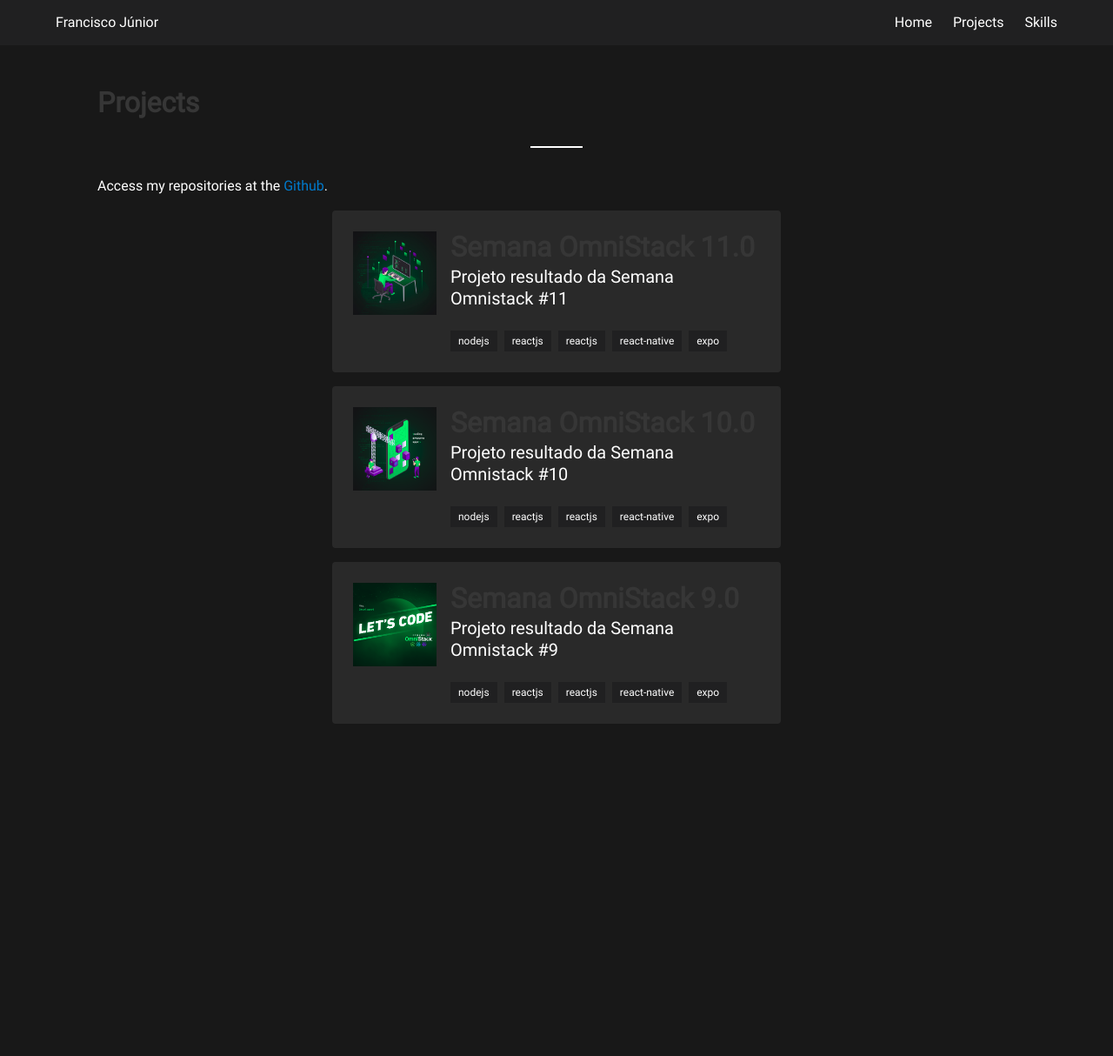
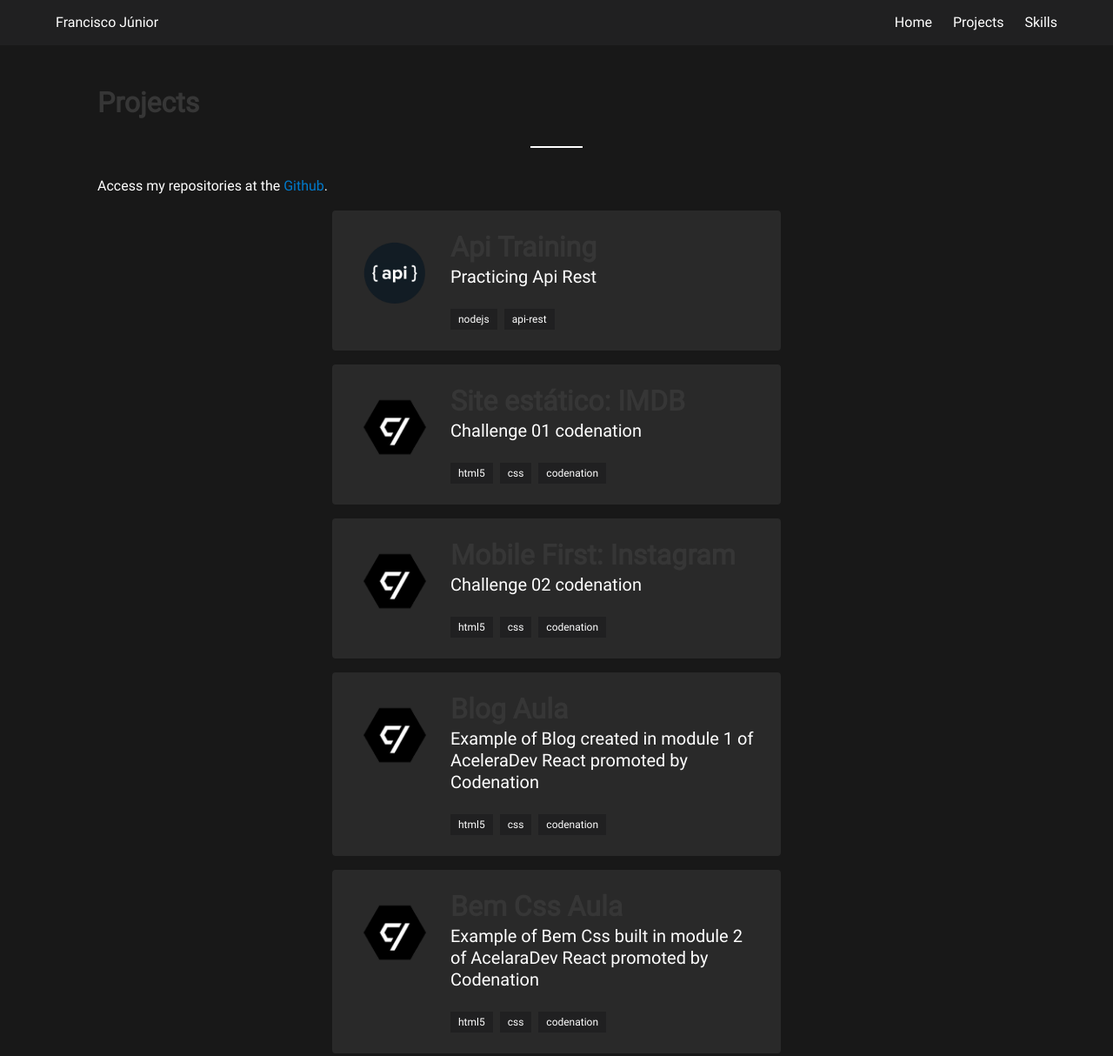
Before and after one commit to franciscojunior10/personal-website-gatsby, a Gatsby site: page /projects in a window 1280 px wide. Shown: the top 1214 px of the page at 87% size. Before the commit the page ends 896 px from the top, so only its background shows below. Built offline with nearby package versions, Linux system fonts and the light colour scheme; Gatsby itself is replaced by a stand-in of ours.

Commit message:
feat: added more projects

```diff
--- a/src/components/Card/index.js
+++ b/src/components/Card/index.js
@@ -10,7 +10,7 @@
   tags,
   image,
 }) => (
-  <a href={link}>
+  <a href={link} target="_blank">
     <div className="card">
       <div className="card-content">
         <div className="media">
--- a/src/pages/projects.js
+++ b/src/pages/projects.js
@@ -33,6 +33,20 @@
       }
     }
   }
+  codenation: file(relativePath: { eq: "code.png" }) {
+    childImageSharp {
+      fixed(width: 96, height: 96) {
+        ...GatsbyImageSharpFixed
+      }
+    }
+  }
+  api: file(relativePath: { eq: "api.png" }) {
+    childImageSharp {
+      fixed(width: 96, height: 96) {
+        ...GatsbyImageSharpFixed
+      }
+    }
+  }
 }
 `;
 
@@ -56,25 +70,66 @@
 
       <div className="columns is-centered">
         <div className="column is-half">
+
           <Card
-            title="Semana OmniStack 11.0"
-            subtitle="Projeto resultado da Semana Omnistack #11"
+            title="Api Training"
+            subtitle="Practicing Api Rest"
+            link="https://github.com/franciscojunior10/api-training"
+            tags={['nodejs', 'api-rest']}
+            image={<Img fixed={data.api.childImageSharp.fixed} alt="Semana OmniStack 10.0" />}
+          />
+
+          <Card
+            title="Site estático: IMDB"
+            subtitle="Challenge 01 codenation"
+            link="https://github.com/franciscojunior10/challenge-imdb"
+            tags={['html5', 'css', 'codenation']}
+            image={<Img fixed={data.codenation.childImageSharp.fixed} alt="Semana OmniStack 9.0" />}
+          />
+
+          <Card
+            title="Mobile First: Instagram"
+            subtitle="Challenge 02 codenation"
+            link="https://github.com/franciscojunior10/challenge-instagram-mobile-first"
+            tags={['html5', 'css', 'codenation']}
+            image={<Img fixed={data.codenation.childImageSharp.fixed} alt="Semana OmniStack 9.0" />}
+          />
+
+          <Card
+            title="Blog Aula"
+            subtitle="Example of Blog created in module 1 of AceleraDev React promoted by Codenation"
+            link="https://github.com/franciscojunior10/blog-aula"
+            tags={['html5', 'css', 'codenation']}
+            image={<Img fixed={data.codenation.childImageSharp.fixed} alt="Semana OmniStack 9.0" />}
+          />
+
+          <Card
+            title="Bem Css Aula"
+            subtitle=" Example of Bem Css built in module 2 of AcelaraDev React promoted by Codenation"
+            link="https://github.com/franciscojunior10/bem-css-aula"
+            tags={['html5', 'css', 'codenation']}
+            image={<Img fixed={data.codenation.childImageSharp.fixed} alt="Semana OmniStack 9.0" />}
+          />
+
+          <Card
+            title="Week OmniStack 11.0"
+            subtitle="Project result of the Week Omnistack #11"
             link="https://github.com/franciscojunior10/semana-omnistack-11.0"
             tags={['nodejs', 'reactjs', 'reactjs', 'react-native', 'expo']}
             image={<Img fixed={data.project1.childImageSharp.fixed} alt="Semana OmniStack 11.0" />}
           />
 
           <Card
-            title="Semana OmniStack 10.0"
-            subtitle="Projeto resultado da Semana Omnistack #10"
+            title="Week OmniStack 10.0"
+            subtitle="Project result of the Week Omnistack #10"
             link="https://github.com/franciscojunior10/semana-omnistack-10.0"
             tags={['nodejs', 'reactjs', 'reactjs', 'react-native', 'expo']}
             image={<Img fixed={data.project2.childImageSharp.fixed} alt="Semana OmniStack 10.0" />}
           />
 
           <Card
-            title="Semana OmniStack 9.0"
-            subtitle="Projeto resultado da Semana Omnistack #9"
+            title="Week OmniStack 9.0"
+            subtitle="Project result of the Week Omnistack #9"
             link="https://github.com/franciscojunior10/semana-omnistack-9.0"
             tags={['nodejs', 'reactjs', 'reactjs', 'react-native', 'expo']}
             image={<Img fixed={data.project3.childImageSharp.fixed} alt="Semana OmniStack 9.0" />}
```
Also changed, not shown: src/assets/images/api.jpeg (added), src/assets/images/api.png (added), src/assets/images/code.png (added).
